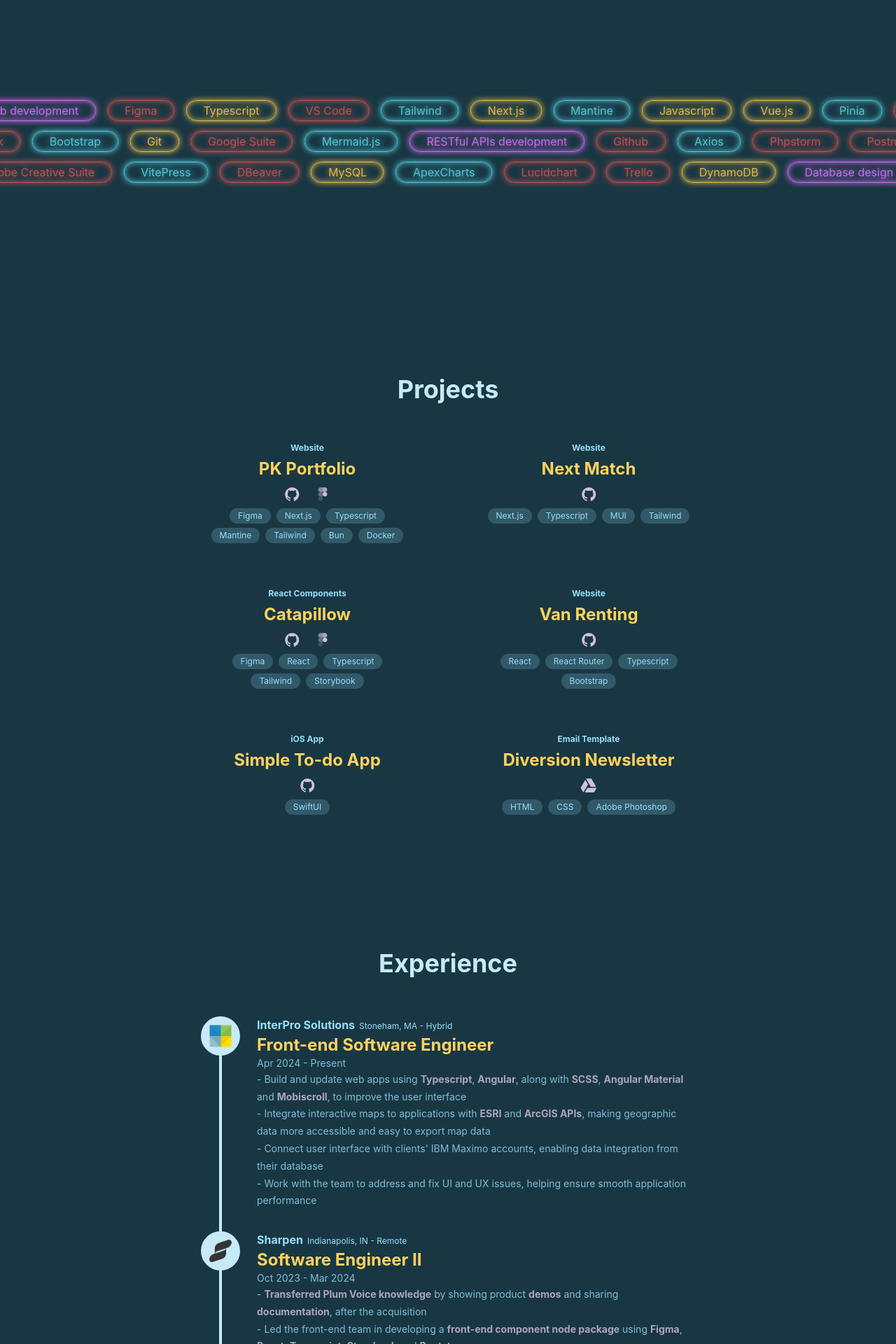
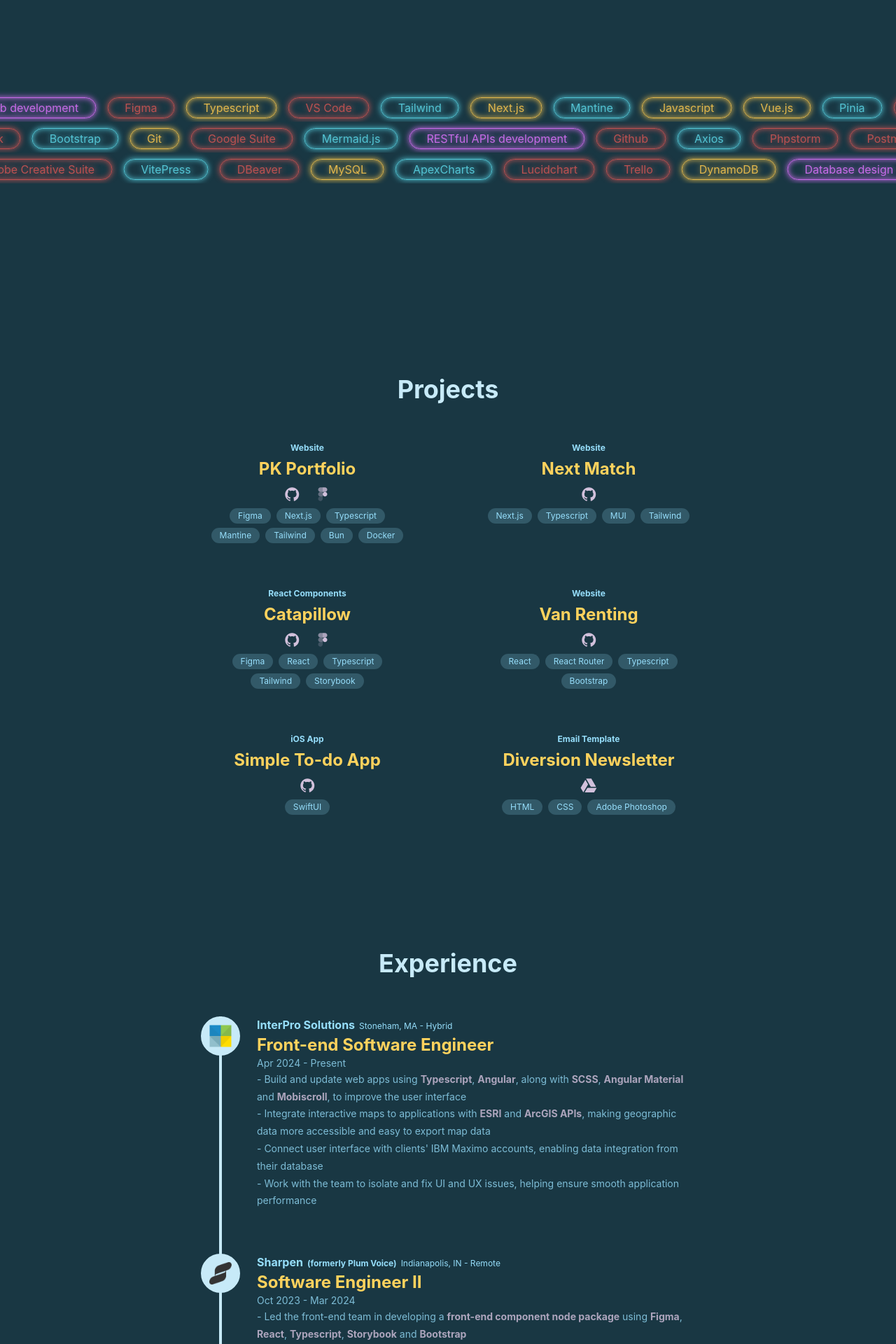
Before and after one commit to PKboon/pkboonpeng, a Next.js app: page / in a window 1280 px wide. Shown: the part 620-2540 px from the top of the page at 70% size. Built offline with nearby package versions, Linux system fonts and the light colour scheme.

Commit message:
update experience and nitpick details on top bar and footer (#9)

```diff
--- a/src/app/page.tsx
+++ b/src/app/page.tsx
@@ -13,7 +13,7 @@ import {
 export default function Home() {
 	return (
 		<>
-			<div className="bg-primary-800 mb-[25rem] sm:mb-[22rem]">
+			<div className="bg-primary-800 mb-[25rem] md:mb-[22rem]">
 				<TopBar />
 				<main
 					style={{
@@ -22,7 +22,7 @@ export default function Home() {
 					}}
 				>
 					<HomeSection />
-					<div className="pb-48 relative -top-11 sm:-top-[4.75rem]">
+					<div className="pb-48 relative -top-[6.35rem] sm:-top-[5.1rem]">
 						<SkillSection />
 					</div>
 					<div className="flex flex-col gap-y-48">
--- a/src/components/ExperienceComponents/ExperienceItem.tsx
+++ b/src/components/ExperienceComponents/ExperienceItem.tsx
@@ -19,12 +19,17 @@ export function ExperienceItem({ children, experience }: ExperienceItemProps) {
 						className="p-2"
 					/>
 				}
-				className="max-w-[42.25rem]"
+				className="max-w-[42.25rem] pb-8"
 			>
 				<div className="inline-flex flex-wrap items-baseline gap-x-1.5 gap-y-.5">
 					<Title order={5} className="text-base text-primary-200">
 						{experience.company}
 					</Title>
+					{experience.companyNote && (
+						<Text className="font-bold text-xs text-primary-200">
+							{experience.companyNote}
+						</Text>
+					)}
 					<Text className="text-xs text-primary-200">
 						{experience.location}
 					</Text>
--- a/src/components/ExperienceComponents/ExperienceSection.tsx
+++ b/src/components/ExperienceComponents/ExperienceSection.tsx
@@ -26,6 +26,7 @@ export function ExperienceSection() {
 			id: "experience3",
 			logo: "/images/sharpen.png",
 			company: "Sharpen",
+			companyNote: "(formerly Plum Voice)",
 			location: "Indianapolis, IN - Remote",
 			position: "Software Engineer II",
 			period: "Oct 2023 - Mar 2024",
@@ -80,7 +81,7 @@ export function ExperienceSection() {
 						</span>
 						<Space />
 						<span>
-							- Work with the team to address and fix UI and UX
+							- Work with the team to isolate and fix UI and UX
 							issues, helping ensure smooth application
 							performance
 						</span>
@@ -88,16 +89,6 @@ export function ExperienceSection() {
 				</ExperienceItem>
 				<ExperienceItem experience={experience[2]}>
 					<span className="text-sm text-primary-200 opacity-80">
-						<span>
-							-{" "}
-							{renderedHighLightedKey(
-								"Transferred Plum Voice knowledge"
-							)}{" "}
-							by showing product {renderedHighLightedKey("demos")}{" "}
-							and sharing{" "}
-							{renderedHighLightedKey("documentation")}, after the
-							acquisition
-						</span>
 						<Space />
 						<span>
 							- Led the front-end team in developing a{" "}
@@ -183,7 +174,7 @@ export function ExperienceSection() {
 						</span>
 						<Space />
 						<span>
-							- Initiated a Node.js app that connects CPaaS{" "}
+							- Prototyped a Node.js app that connects CPaaS{" "}
 							{renderedHighLightedKey("Jambonz")} and{" "}
 							{renderedHighLightedKey("Dialogflow")} to create an{" "}
 							{renderedHighLightedKey(
--- a/src/components/SkillComponents/InfiniteSlidingLoop.tsx
+++ b/src/components/SkillComponents/InfiniteSlidingLoop.tsx
@@ -48,7 +48,7 @@ export function InfiniteSlidingLoop({
 
 	return (
 		<div
-			className={`relative overflow-hidden py-2 ${props.className}`}
+			className={`relative overflow-hidden py-2.5 ${props.className}`}
 			ref={containerRef}
 		>
 			<div
--- a/src/components/TopBar.tsx
+++ b/src/components/TopBar.tsx
@@ -20,27 +20,24 @@ export function TopBar() {
 		},
 	];
 	return (
-		<>
-			<nav className="hidden sm:block py-3">
 		<Flex
 			align="center"
-					justify="space-between"
-					className="max-w-[30.75rem] mx-auto"
+			className="w-screen py-3 justify-center sm:w-[30.75rem] sm:mx-auto sm:justify-between"
 		>
 			<Tooltip label="Jump to Projects">
 				<Anchor
 					underline="never"
 					href="#projects"
-							className="text-primary-400"
+					className="text-primary-400 hidden sm:block"
 				>
 					Projects
 				</Anchor>
 			</Tooltip>
-					<Tooltip label="Jump to Experience">
+			<Tooltip label="Jump to Experience" className="">
 				<Anchor
 					underline="never"
 					href="#experience"
-							className="text-primary-400"
+					className="text-primary-400 hidden sm:block"
 				>
 					Experience
 				</Anchor>
@@ -66,7 +63,5 @@ export function TopBar() {
 				</Tooltip>
 			</Flex>
 		</Flex>
-			</nav>
-		</>
 	);
 }
--- a/src/types.d.ts
+++ b/src/types.d.ts
@@ -40,6 +40,7 @@ export type ExperienceObject = {
 	id: string;
 	logo: string;
 	company: string;
+	companyNote?: string;
 	location: string;
 	position: string;
 	period: string;
```
Lines whose indentation alone changed are shown as unchanged.
